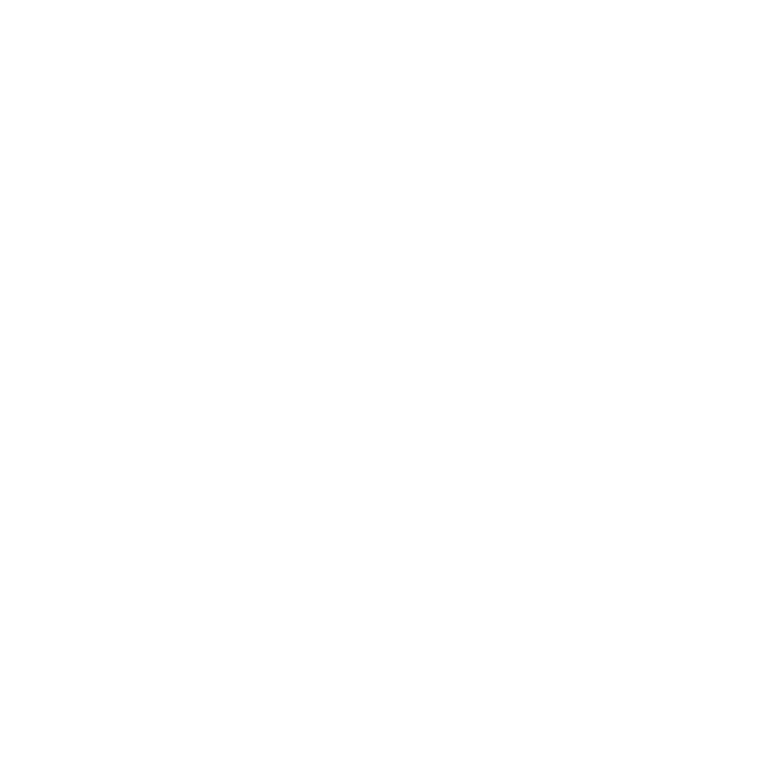
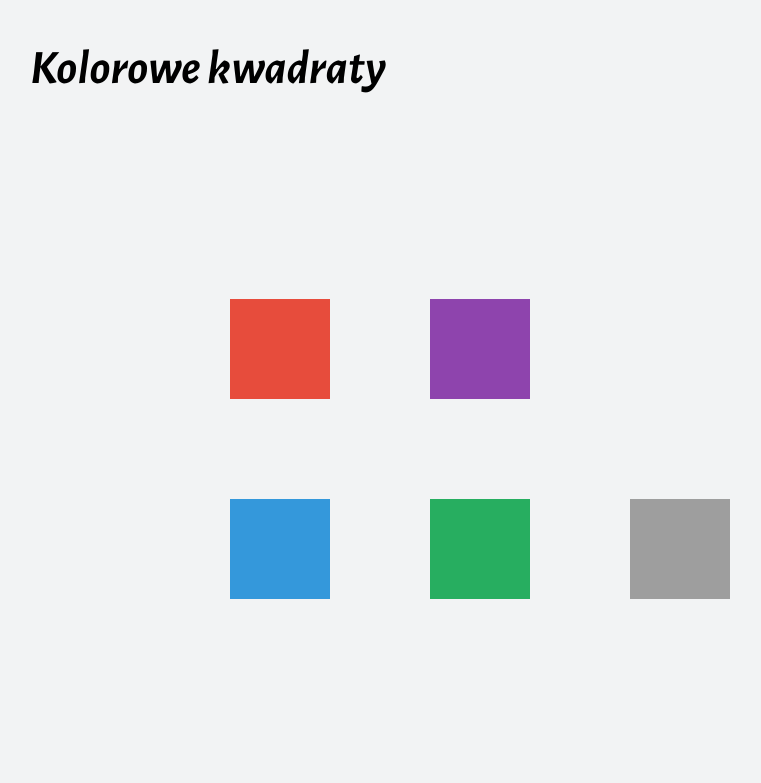
Before and after one commit to ab9st8/wdai, a plain HTML site: page lab1/squares.html in a window 1280 px wide. Shown: the whole page, without its empty margins (160-921 px from the left). Drawn offline with nearby package versions, Linux system fonts and the light colour scheme; grey boxes are pictures that could not be loaded.

Commit message:
lab1: feat: squares initial commit

```diff
--- a/lab1/index.css
+++ b/lab1/index.css
@@ -1,3 +1,7 @@
+*, :root {
+  box-sizing: border-box;
+}
+
 body {
   margin: 0;
   padding: 0;
@@ -8,6 +12,7 @@ body {
   font-weight: 400;
   padding-top: 20px;
   padding-bottom: 20px;
+  height: 100vh;
 }
 
 header {
@@ -17,11 +22,13 @@ header {
   display: flex;
   flex-direction: column;
   gap: 10px;
+  margin: 20px;
 }
 
 main {
   width: 600px;
   max-width: 90%;
+  height: 100%;
 }
 
 h1 {
@@ -105,3 +112,25 @@ td.no-stock {
   font-size: 14px;
   color: gray;
 }
+
+.square {
+  width: 100px;
+  height: 100px;
+  margin: 0px;
+  display: inline-block;
+}
+
+.grid-container {
+  display: flex;
+  align-items: center;
+  justify-content: center;
+}
+
+.square-container {
+  max-width: 100%;
+  display: grid;
+  align-items: center;
+  justify-items: center;
+  grid-template-columns: 100px 100px 100px;
+  gap: min(100px, 10vw);
+}
--- a/lab1/squares.html
+++ b/lab1/squares.html
@@ -0,0 +1,42 @@
+<!DOCTYPE html>
+<html>
+  <head>
+    <meta charset="utf-8" />
+    <meta name="viewport" content="width=device-width, initial-scale=1.0" />
+
+    <link rel="stylesheet" href="index.css" />
+    <link rel="preconnect" href="https://fonts.googleapis.com" />
+    <link rel="preconnect" href="https://fonts.gstatic.com" crossorigin />
+    <link
+      href="https://fonts.googleapis.com/css2?family=Alegreya+Sans:ital,wght@0,100;0,300;0,400;0,500;0,700;0,800;0,900;1,100;1,300;1,400;1,500;1,700;1,800;1,900&family=Alegreya:ital,wght@0,400..900;1,400..900&family=Inconsolata:wght@200..900&display=swap"
+      rel="stylesheet"
+    />
+
+    <title>Kolorowe kwadraty · WDAI 2025/2026</title>
+  </head>
+
+  <body>
+    <header>
+      <h1>Kolorowe kwadraty</h1>
+    </header>
+
+    <main class="vcontainer">
+      <div class="grid-container">
+        <div class="square-container">
+          <div class="square" style="background-color: #e74c3c"></div>
+          <div class="square" style="background-color: #8e44ad"></div>
+          <div></div>
+          <!-- dummy element -->
+          <div class="square" style="background-color: #3498db"></div>
+          <div class="square" style="background-color: #27ae60"></div>
+          <img
+            class="square"
+            width="100px"
+            height="100px"
+            src="https://cataas.com/cat/close/says/meow?fontSize=13&width=100&height=100"
+          />
+        </div>
+      </div>
+    </main>
+  </body>
+</html>
```
